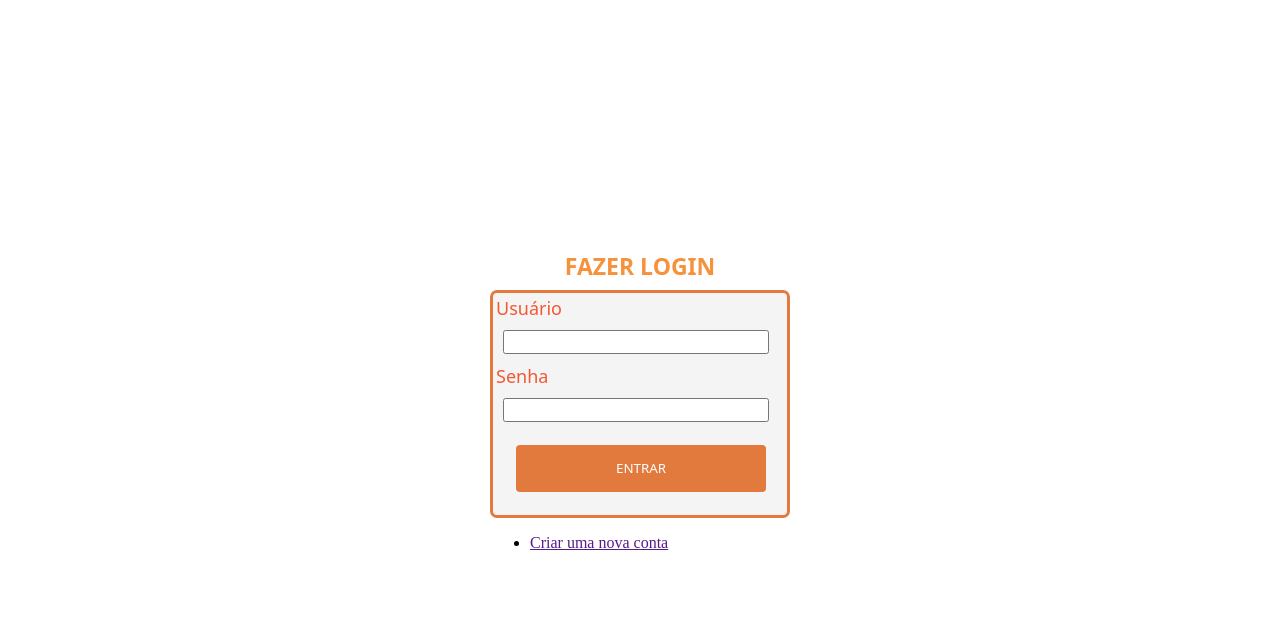
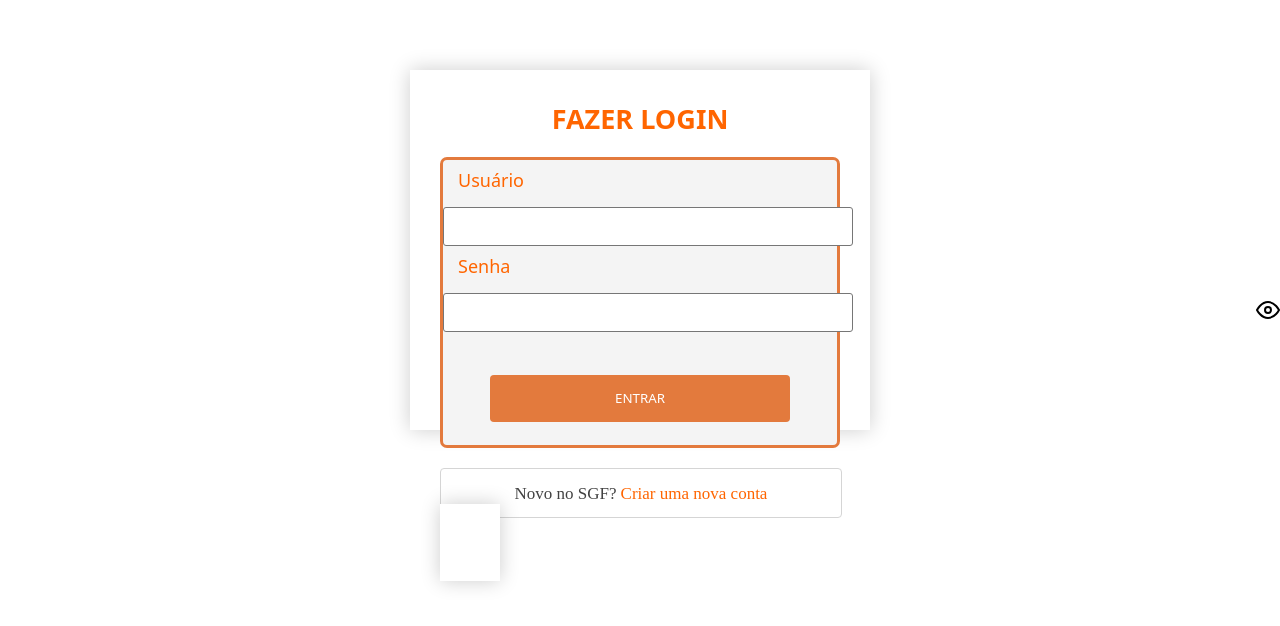
Before and after one commit to Omega050/Projetinho--JS, a plain HTML site: page login.html in a window 1280 px wide. Shown: the part 90-716 px from the top of the page. Drawn offline with Linux system fonts and the light colour scheme.

Commit message:
Still trying to fix  the login

```diff
--- a/css/login.css
+++ b/css/login.css
@@ -1,30 +1,32 @@
 
 .fundoLogin{
     width: 100%;
-    height: 800px;
+    height: 500px;
     display: flex;
     justify-content: center;
     align-items: center;
-
 }
 
-.baseLogin{
-    width: 300px;
+baseLogin{
+    width: 400px;
     height: 300px;
+    padding:30px;
     background: #fff;
+    box-shadow: 0 0 20px rgba(0, 0, 0, .2);
 }
     body {
     margin: 0px;
     }
-.tituloLogin{
-    font-size: 23px;
+baseLogin .tituloLogin{
+    font-size: 27px;
+    margin-bottom: 20px;
     text-transform: uppercase;
     text-align: center;
     font-family: system-ui, -apple-system, BlinkMacSystemFont, 'Segoe UI', Roboto, Oxygen, Ubuntu, Cantarell, 'Open Sans', 'Helvetica Neue', sans-serif;
     font-weight: bold;
-    color: #f6913c;
+    color: #ff6500;
 }
-.elemLogin{
+baseLogin .elemLogin{
     border-color: #e37a3d;
     border-style: solid;
     border-width: 3px;
@@ -32,34 +34,42 @@
     margin-top: 8px;
     background-color: #F4F4F4;
 }
-.campoLogin{
-    margin: 10px;
-    width: 260px;
+baseLogin.campoLogin{
+    position: relative;
+    margin:20px 0;
 }
 
-.campoLogin input{
+baseLogin input{
     border-style: solid;
+    font-size: 16px;
     border-width: 1.5px;
-    border-radius: 2.5px;
-    width: 260px;
-    height:20px;
+    border-radius: 3px;
+    width: 100%;
+    padding: 7px;
+    height:23px;
 }
 
-.txtLogin{
+
+
+baseLogin .txtLogin{
     font-family: system-ui, -apple-system, BlinkMacSystemFont, 'Segoe UI', Roboto, Oxygen, Ubuntu, Cantarell, 'Open Sans', 'Helvetica Neue', sans-serif;
-    margin:3px;
-    color: #F35832;
+    margin-top: 8px;
+    margin-left:15px;
+    margin-bottom: 15px;
+    color: #ff6500;
     text-decoration: none;
     font-size: 18px;
 }
 
 
-.botaoLogin{
+baseLogin .botaoLogin{
     text-align: center;
     margin:20px;
+    margin-top: 40px;
 }
-button{
-    width: 250px;
+
+baseLogin button{
+    width: 300px;
     border-radius: 4px;
     border-style: none;
     border-color: #e37a3d;
@@ -69,7 +79,50 @@ button{
     text-transform: uppercase;
     background-color: #e37a3d;
 }
-button:hover{
-    border-color: #f6913c;
+
+baseLogin button:hover{
+ border-color: #f6913c;
  background-color: #f6913c;
 }
+
+baseLogin .extras ul li{
+color: hsl(0, 0%, 26%);
+border: #d5d5d5 solid 1px;
+border-radius: 4px;
+padding-top:15px;
+padding-bottom: 13px;
+display:block;
+margin-top: 20px;
+text-align: center;
+height:20px;
+width: 400px;
+}
+
+.extras ul li label{
+    color: #424242;
+    font-size: 17px;
+    text-decoration: none;
+    text-align: center;
+}
+
+.extras ul li a{
+    color: #ff6500;
+    font-size: 17px;
+    text-decoration: none;
+    text-align: center;
+}
+
+.extras ul li a:hover{
+    border-bottom: 1.5px solid #ff6500;
+}
+
+ul{
+    padding-left: 0px;
+}
+.exibirSenha {
+    position: absolute;
+    top: 50%;
+    right:0px;
+    transform: translateY(-50%);
+    cursor: pointer;
+}
--- a/login.html
+++ b/login.html
@@ -41,7 +41,7 @@
         </main>
     </header>
     <div id= "fundoLogin" class = "fundoLogin">
-        <div id="baseLogin"class="baseLogin">
+        <baseLogin>
 
             <div id="tituloLogin"class="tituloLogin">
                 Fazer Login
@@ -53,7 +53,8 @@
                 </div>
                 <div class="txtLogin">Senha</div>
                 <div class = "campoLogin">
-                    <input type="text" name="f_password" id="f_password">
+                    <input type="password" name="f_password" id="f_password">
+                    <img src="./img/eye.svg" class="exibirSenha"></imgsrc>
                 </div>
                 <div class = "botaoLogin">
                     <button id="btn_login"><p>Entrar</p></button>
@@ -65,11 +66,12 @@
              <div id="extras" class = "extras">
                 <ul>
                     <li>
+                        <label>Novo no SGF?</label>
                         <a href="">Criar uma nova conta</a>
                     </li>
                 </ul>
              </div>
-        </div>
+        <baseLogin>
     </div>
 
     <script src="js/Login.js" type = "module"></script>
```
Also changed, not shown: img/eye-off.svg (added), img/eye.svg (added).
